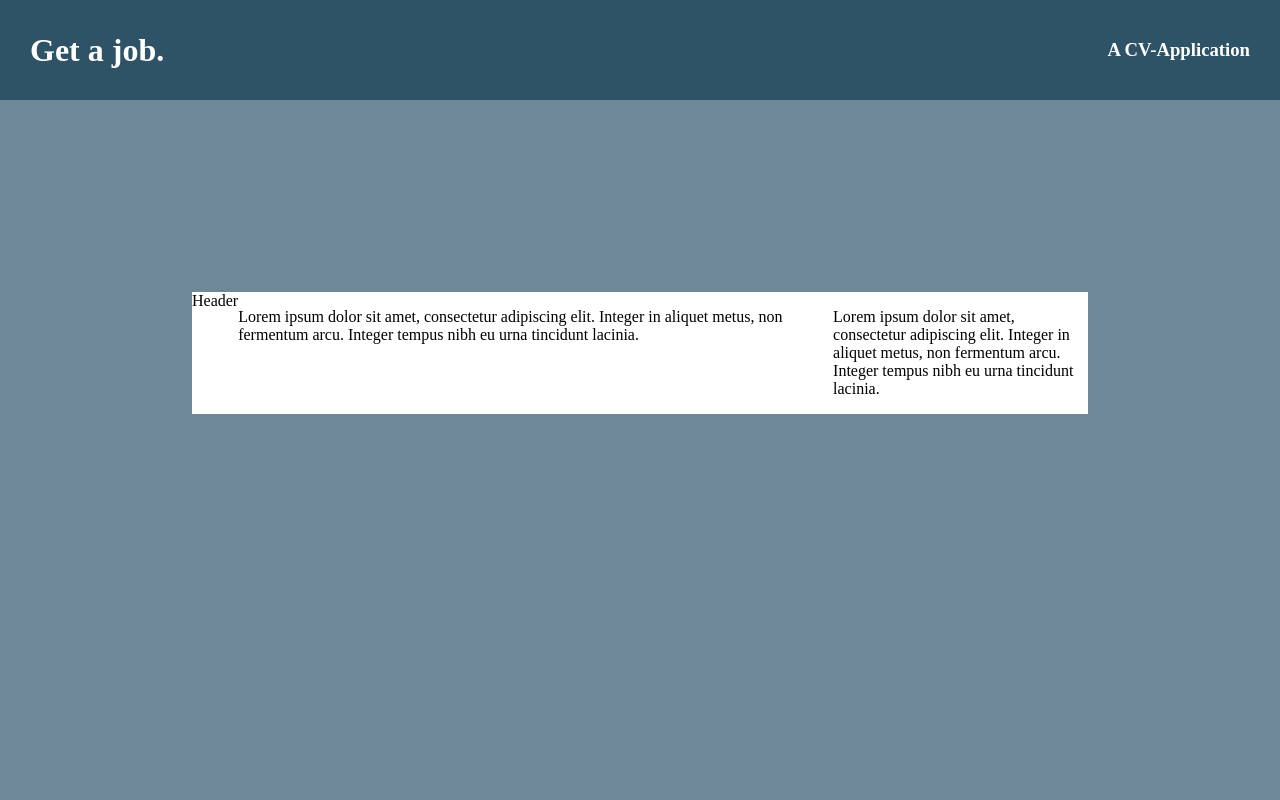
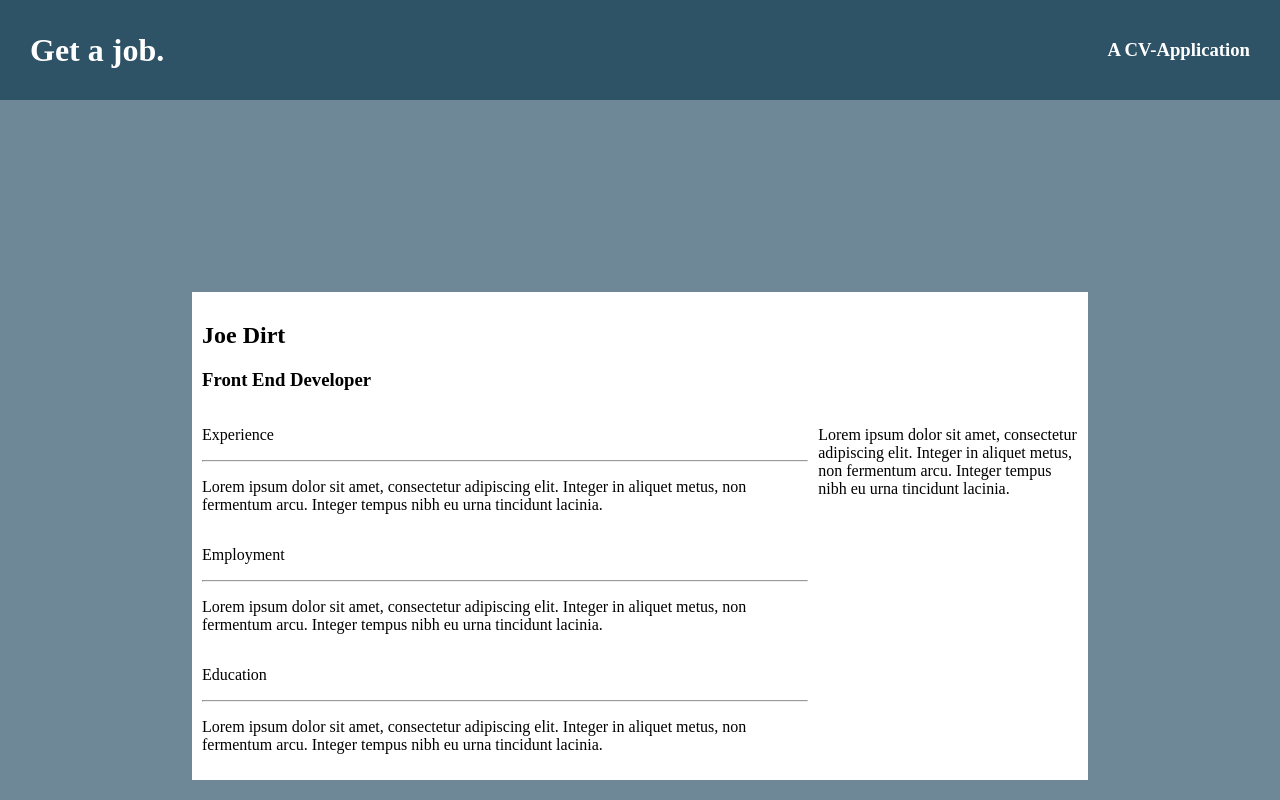
Before and after one commit to napolitanj/resume-builder, a React (Create React App) app: page / in a window 1280 px wide. Shown: the top 800 px of the page. Built offline with nearby package versions, Linux system fonts and the light colour scheme.

Commit message:
add specific formatting for preview mode

```diff
--- a/src/components/PreviewMode.js
+++ b/src/components/PreviewMode.js
@@ -9,9 +9,23 @@ class PreviewMode extends Component {
             <Header firstName={generalInfo.firstName} lastName={generalInfo.lastName} title={generalInfo.title} />
             <div className="previewBody">
                 <div className="previewMainBody">
-                    <p>Lorem ipsum dolor sit amet, consectetur adipiscing elit. Integer in aliquet metus, non fermentum arcu. Integer tempus nibh eu urna tincidunt lacinia.</p>
+                    <div className="previewBodyElement">
+                        <p>Experience</p>
+                        <hr></hr>
+                        <p>Lorem ipsum dolor sit amet, consectetur adipiscing elit. Integer in aliquet metus, non fermentum arcu. Integer tempus nibh eu urna tincidunt lacinia.</p>
+                    </div>
+                    <div className="previewBodyElement">
+                        <p>Employment</p>
+                        <hr></hr>
+                        <p>Lorem ipsum dolor sit amet, consectetur adipiscing elit. Integer in aliquet metus, non fermentum arcu. Integer tempus nibh eu urna tincidunt lacinia.</p>
+                    </div>
+                    <div className="previewBodyElement">
+                        <p>Education</p>
+                        <hr></hr>
+                        <p>Lorem ipsum dolor sit amet, consectetur adipiscing elit. Integer in aliquet metus, non fermentum arcu. Integer tempus nibh eu urna tincidunt lacinia.</p>
+                    </div>
                 </div>
-                <div className="previewSkillsBody">
+                <div className="previewSecondaryBody">
                 <p>Lorem ipsum dolor sit amet, consectetur adipiscing elit. Integer in aliquet metus, non fermentum arcu. Integer tempus nibh eu urna tincidunt lacinia.</p>
                 </div>
             </div>
--- a/src/components/previewComponents/Header.js
+++ b/src/components/previewComponents/Header.js
@@ -2,8 +2,12 @@ import React, { Component } from 'react'
 
 class Header extends Component {
   render() {
+      const {firstName, lastName, title} = this.props;
     return (
-      <div>Header</div>
+      <div className="previewHeader">
+          <h2>{firstName}{' '}{lastName}</h2>
+          <h3>{title}</h3>
+        </div>
     )
   }
 }
--- a/src/index.css
+++ b/src/index.css
@@ -38,17 +38,30 @@ body {
 
 .previewWindow {
   display: flex;
+  flex-direction: column;
   background-color: white;
+  padding: 10px;
+}
+
+.previewHeader {
+  height: auto;
 }
 
 .previewBody {
   display: flex;
+  gap: 10px;
 }
 
 .previewMainBody {
+  display: flex;
+  flex-direction: column;
   width: 70%;
 }
 
-.previewSkillsBody {
+.previewBodyElement {
+  height: auto;
+}
+
+.previewSecondaryBody {
   width: 30%;
 }
```
